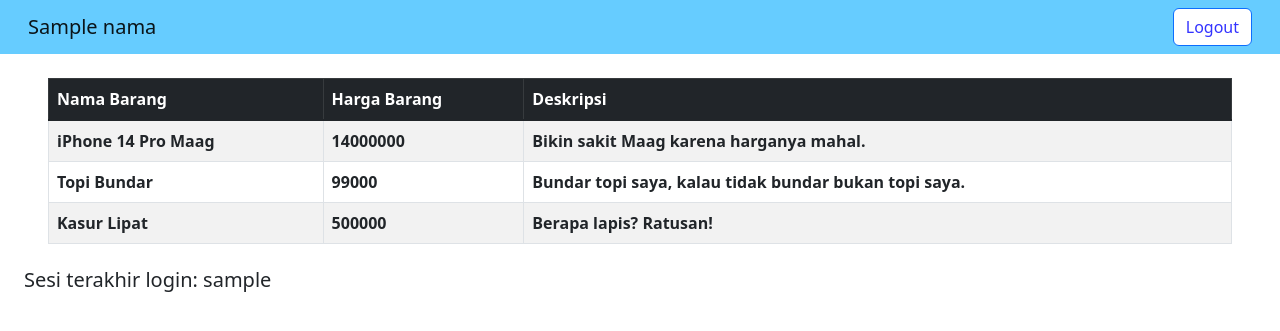
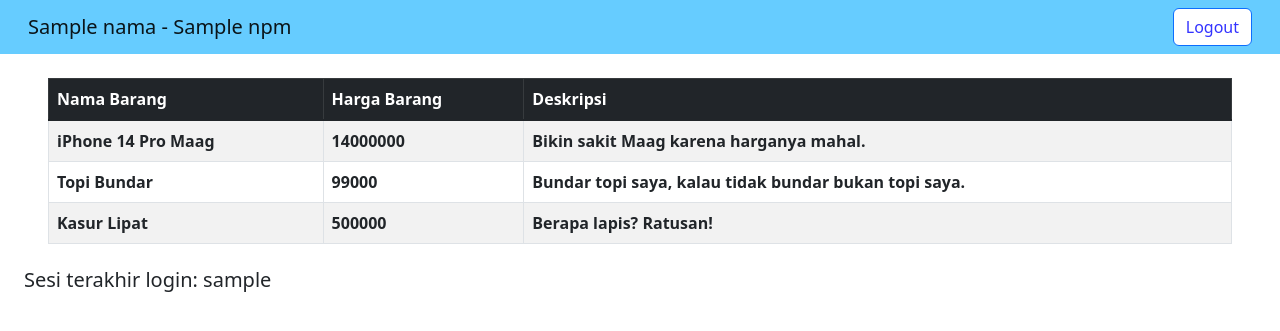
Before and after one commit to BeastonKing/pbp-tutorial-1, a Django app: template wishlist/templates/wishlist.html in a window 1280 px wide. Shown: the top 331 px of the page. Run offline with Django 4.2, Linux system fonts and the light colour scheme; data comes from the database, SQL or seed files in the repository; tables that the repository leaves empty hold one stand-in row (values such as "Sample post"); the template is opened without the code that fills it: values that come from a table or form of the project are taken from there, most other values are stand-ins (such as "Sample title", 1, 10 or a date in 2020); lists and menus that the app fills with data are empty.

Commit message:
add npm and anchor to github

```diff
--- a/wishlist/templates/wishlist.html
+++ b/wishlist/templates/wishlist.html
@@ -4,7 +4,7 @@
 
 <nav class="navbar sticky-top" style="background-color: #66ccff;">
     <div class="container-fluid ms-3 me-3">
-        <a class="navbar-brand mb-0 h1" href="https://github.com/BeastonKing/">{{nama}}</a>
+        <a class="navbar-brand mb-0 h1" href="https://github.com/BeastonKing/" target="_blank">{{nama}} - {{npm}}</a>
         <a class="btn btn-primary" href="{% url 'wishlist:logout' %}" role="button" style="--bs-btn-bg: #FFFFFF; --bs-btn-color: #3333ff; --bs-btn-hover-bg: #3333ff;--bs-btn-hover-color: #FFFFFF;">Logout</a>
     </div>
 </nav>
--- a/wishlist/views.py
+++ b/wishlist/views.py
@@ -17,6 +17,7 @@ def show_wishlist(request):
     context = {
         'list_barang': data_barang_wishlist,
         'nama': 'Bintang Pratama',
+        'npm': '2106751373',
         'last_login': request.COOKIES['last_login'],
     }
     return render(request, "wishlist.html", context)
```
